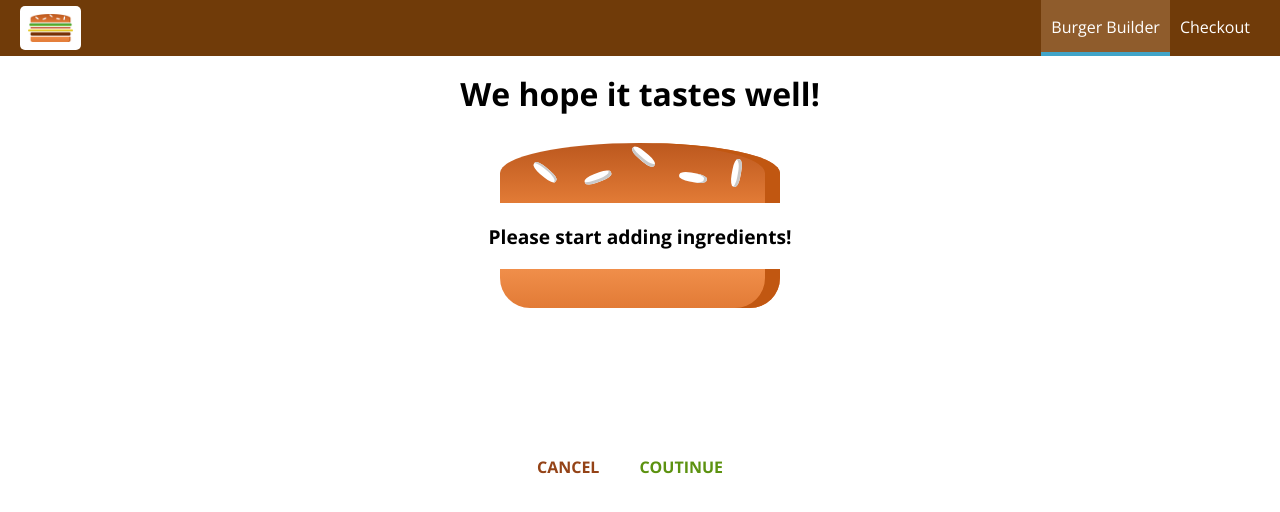
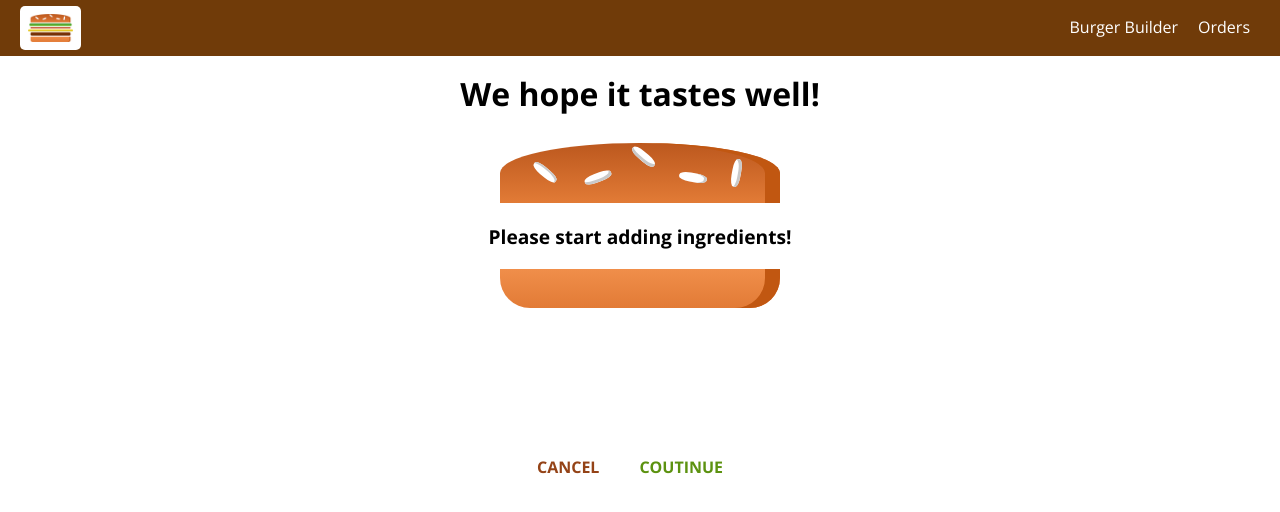
Before and after one commit to chanyt0216/my-burger-app-basic, a React app: page /checkout in a window 1280 px wide. Shown: the top 512 px of the page. Built offline with nearby package versions, Linux system fonts and the light colour scheme.

Commit message:
implementing navigation links

```diff
--- a/src/components/Navigation/NavigationItems/NavigationItem/NavigationItem.js
+++ b/src/components/Navigation/NavigationItems/NavigationItem/NavigationItem.js
@@ -1,15 +1,17 @@
-import React from 'react';
-import classes from './NavigationItem.less';
+import { NavLink } from "react-router-dom";
+import React from "react";
+import classes from "./NavigationItem.less";
 
-const navigationItem = (props) => {
+const navigationItem = props => {
   return (
     <li className={classes.NavigationItem}>
-            <a
-                href={props.link}
-                className={props.active ? classes.active : null}
+      <NavLink
+        to={props.link}
+        activeClassName={classes.active}
+        exact={props.exact}
       >
         {props.children}
-            </a>
+      </NavLink>
     </li>
   );
 };
--- a/src/components/Navigation/NavigationItems/NavigationItems.js
+++ b/src/components/Navigation/NavigationItems/NavigationItems.js
@@ -1,14 +1,16 @@
-import React from 'react';
-import classes from './NavigationItems.less';
-import NavigationItem from './NavigationItem/NavigationItem';
+import React from "react";
+import classes from "./NavigationItems.less";
+import NavigationItem from "./NavigationItem/NavigationItem";
 
-const navigationItems = (props) => {
-    return (
-        <ul className={classes.NavigationItems}>
-            <NavigationItem link="/" active>Burger Builder</NavigationItem>
-            <NavigationItem link="/" >Checkout</NavigationItem>
-        </ul>
-    );
+const navigationItems = props => {
+  return (
+    <ul className={classes.NavigationItems}>
+      <NavigationItem link="/" exact>
+        Burger Builder
+      </NavigationItem>
+      <NavigationItem link="/orders">Orders</NavigationItem>
+    </ul>
+  );
 };
 
 export default navigationItems;
```
Lines whose indentation alone changed are shown as unchanged.
